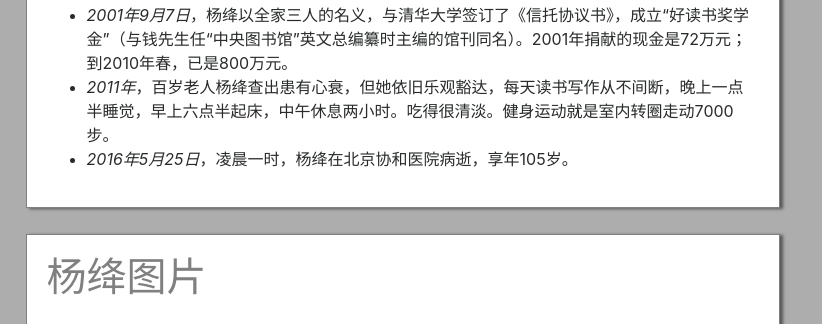
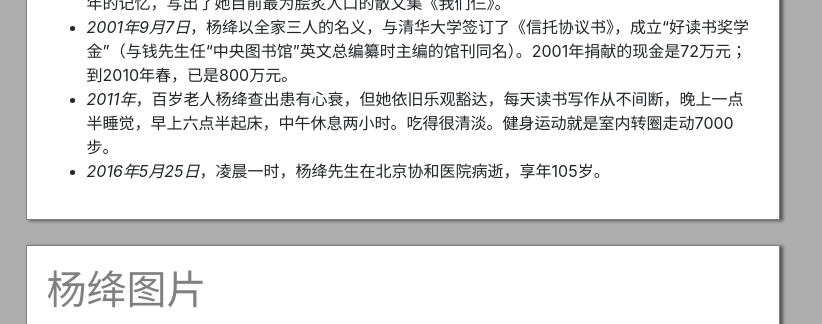
Before and after one commit to Yuan711/baiduFrontEnd, a plain HTML site: page Wei-Task5/index.html in a window 1280 px wide. Shown: the part 1420-1744 px from the top of the page, without its empty margins (0-822 px from the left). Drawn offline with nearby package versions, Linux system fonts and the light colour scheme.

Commit message:
modify bootstrap

```diff
--- a/Wei-Task5/index.html
+++ b/Wei-Task5/index.html
@@ -3,7 +3,7 @@
 <head>
 <meta charset="UTF-8"/>
 <title>杨绛生平</title>
-<link href="https://cdnjs.cloudflare.com/ajax/libs/twitter-bootstrap/4.0.0-alpha.6/css/bootstrap.min.css" rel="stylesheet">
+<link href="http://cdn.static.runoob.com/libs/bootstrap/3.3.7/css/bootstrap.min.css" rel="stylesheet">
 <link type="text/css" rel="stylesheet" href="style.css"/>
 </head>
 
@@ -76,7 +76,7 @@
 		<li><i>在父女两人相继去世后</i>，她更是深居简出。一直到她92岁高龄之时，才重新提笔，打开尘封多年的记忆，写出了她目前最为脍炙人口的散文集《我们仨》。</li>
 		<li><i>2001年9月7日</i>，杨绛以全家三人的名义，与清华大学签订了《信托协议书》，成立“好读书奖学金”（与钱先生任“中央图书馆”英文总编纂时主编的馆刊同名）。2001年捐献的现金是72万元；到2010年春，已是800万元。</li>
 		<li><i>2011年</i>，百岁老人杨绛查出患有心衰，但她依旧乐观豁达，每天读书写作从不间断，晚上一点半睡觉，早上六点半起床，中午休息两小时。吃得很清淡。健身运动就是室内转圈走动7000步。</li>
-		<li><i>2016年5月25日</i>，凌晨一时，杨绛在北京协和医院病逝，享年105岁。</li>
+		<li><i>2016年5月25日</i>，凌晨一时，杨绛先生在北京协和医院病逝，享年105岁。</li>
 	</ul>
 </div>
 
```
